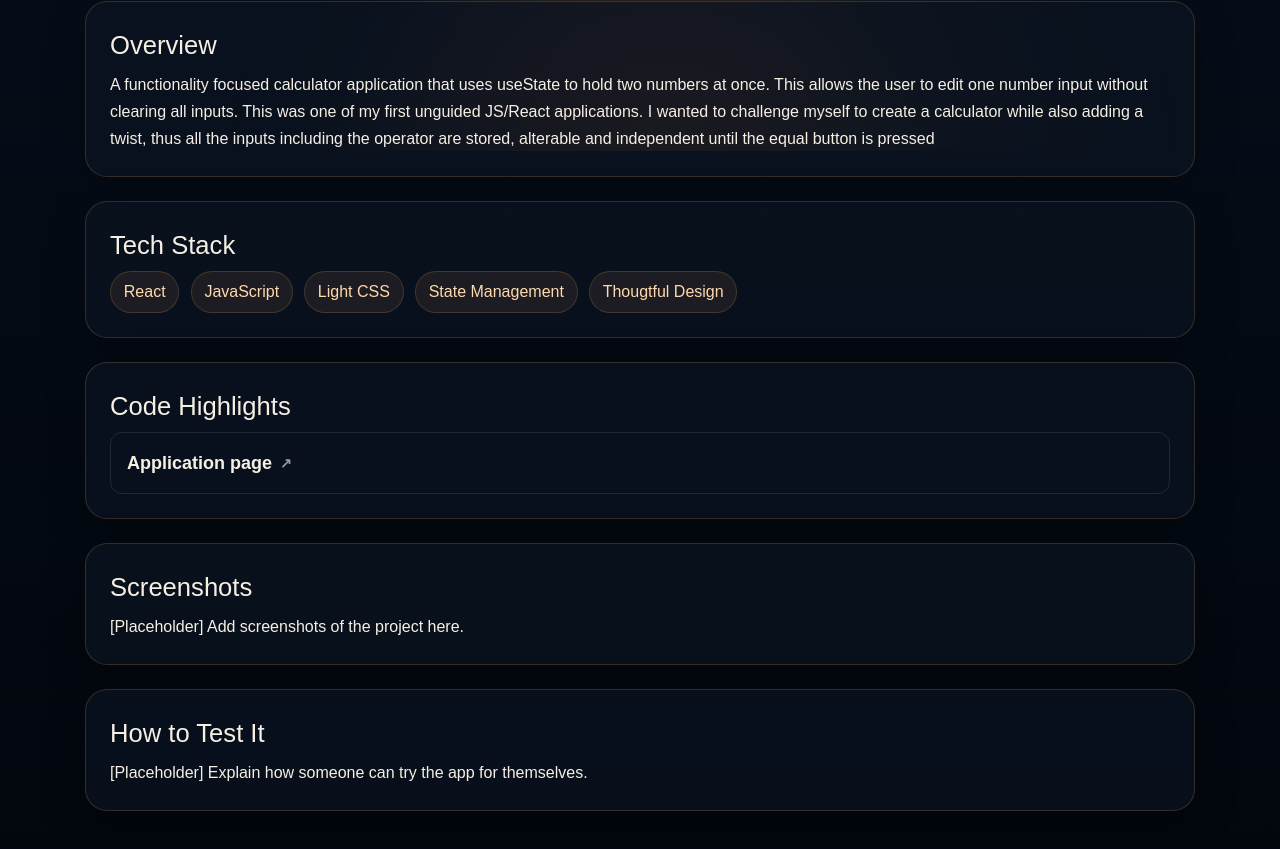
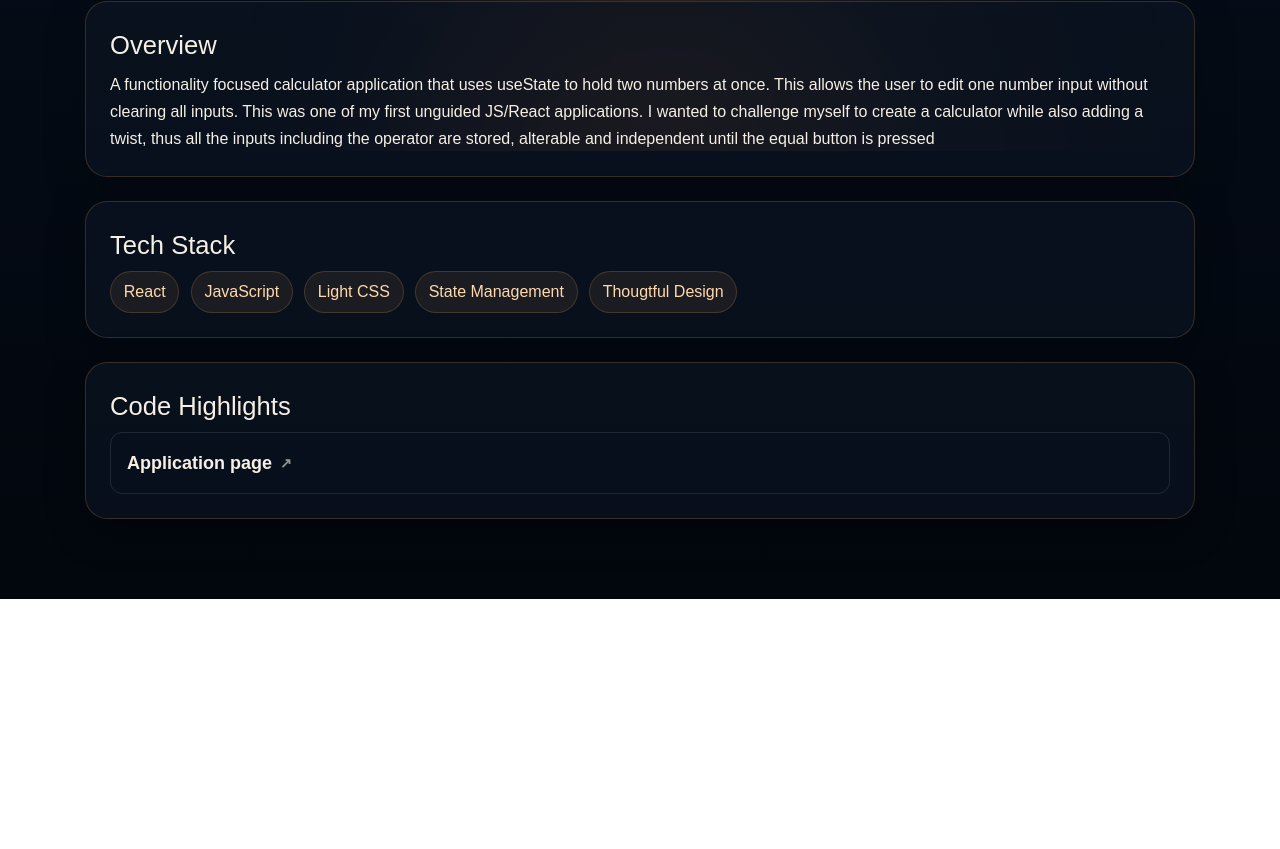
Before and after one commit to Cameadows99/Portfolio, a Next.js app: page /projects/calculator in a window 1280 px wide. Shown: the part 649-1498 px from the top of the page. After the commit the page ends 1248 px from the top, so only its background shows below. Built offline with nearby package versions, Linux system fonts and the light colour scheme.

Commit message:
updated project card display functionality

```diff
--- a/src/app/projects/[slug]/page.tsx
+++ b/src/app/projects/[slug]/page.tsx
@@ -125,28 +125,28 @@ export default async function ProjectDetailPage({ params }: Props) {
         )}
       </section>
 
+      {project.screenshots?.length > 0 && (
         <section className="content-panel">
         <h2>Screenshots</h2>
-        {project.screenshots?.length ? (
           <ScreenshotSlider
             screenshots={project.screenshots}
             title={project.title}
           />
-        ) : (
-          <p>[Placeholder] Add screenshots of the project here.</p>
+          </section>
         )}
-      </section>
 
+
+      {project.testingNotes?.length > 0 && (
   <section className="content-panel">
     <h2>How to Test It</h2>
 
-        {project.testingNotes?.length ? (
     <div className="space-y-4">
       {project.testingNotes.map((note, index) => (
         <div key={index} className="flex items-start gap-3">
           <span className="font-semibold">{index + 1}.</span>
           <div>
             <p className="font-medium">{note.title}</p>
+
             {note.details.map((detail, i) => {
               const lower = detail.toLowerCase();
               const isEmail = lower.startsWith("email:");
@@ -174,12 +174,8 @@ export default async function ProjectDetailPage({ params }: Props) {
         </div>
       ))}
     </div>
-        ) : (
-          <p>
-            [Placeholder] Explain how someone can try the app for themselves.
-          </p>
+  </section>
 )}
-      </section>
     </article>
   );
 }
```
Lines whose indentation alone changed are shown as unchanged.
